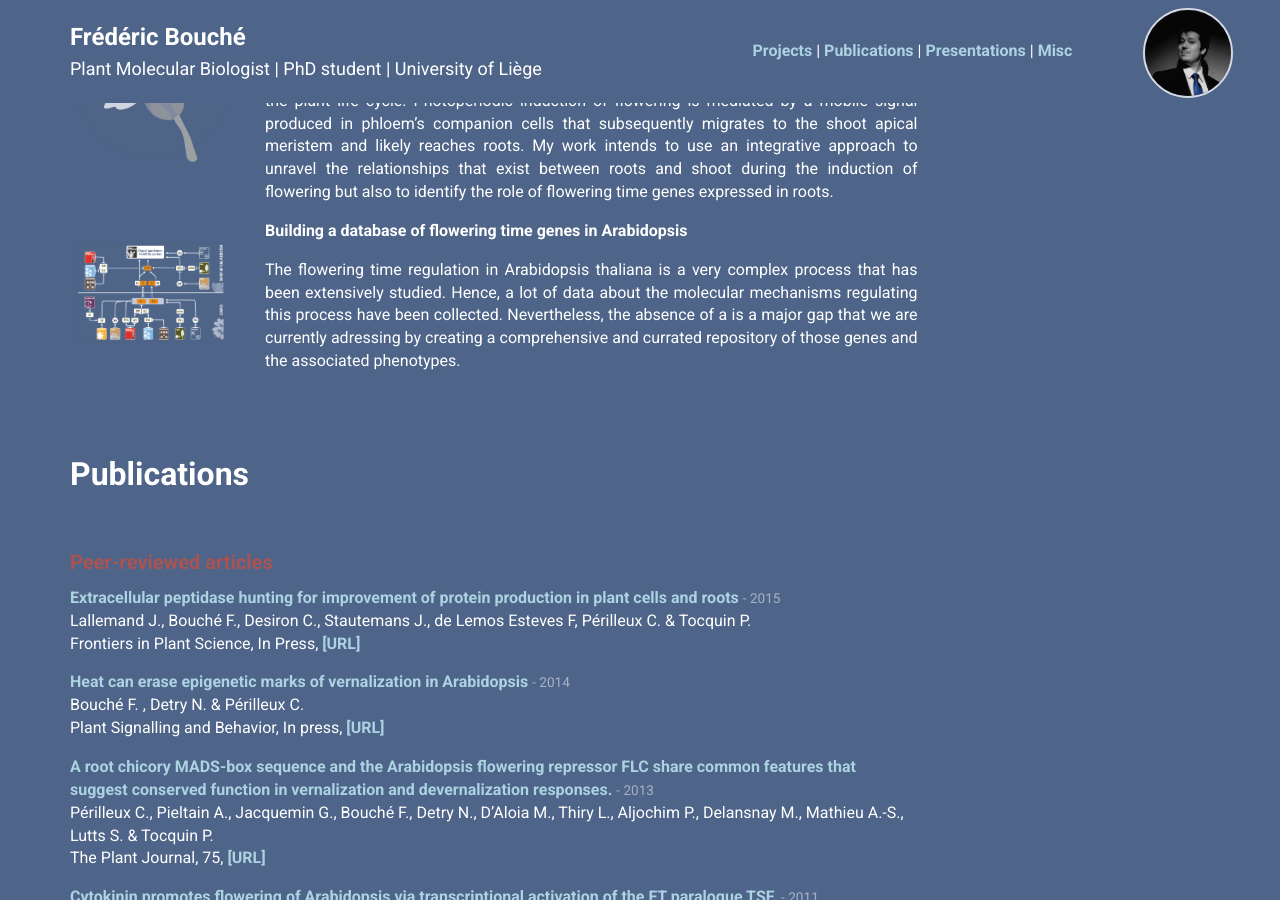
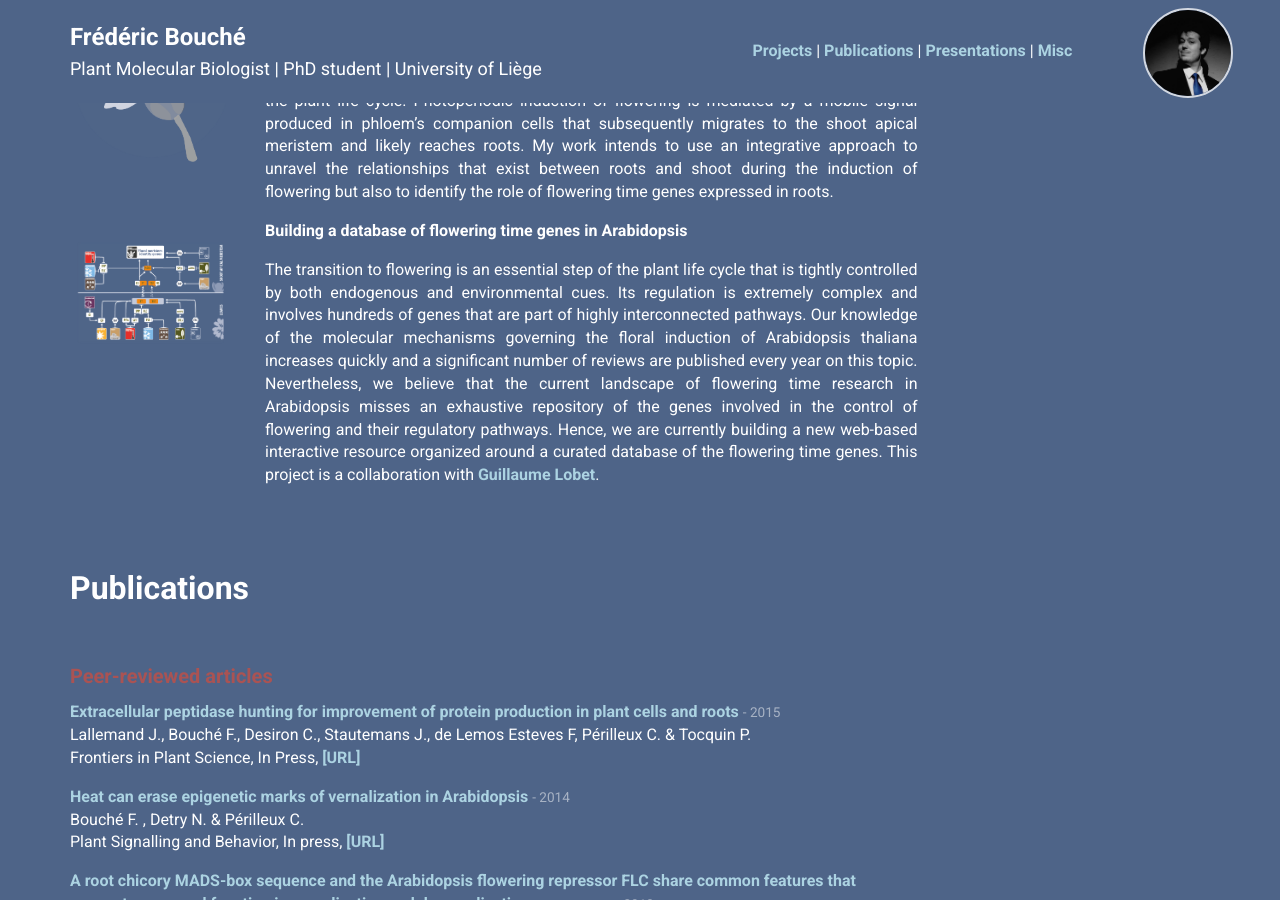
Before and after one commit to fredericbouche/fredericbouche.github.io, a Jekyll site: the page built from index.html, in a window 1280 px wide and 900 px high, scrolled down 679 px. Built offline with Jekyll 4.4.1, drawn with Linux system fonts in a browser that asks for light colours; nearby versions of some CDN libraries.

Commit message:
2015_02_7_commit

```diff
--- a/_config.yml
+++ b/_config.yml
@@ -3,5 +3,4 @@ markdown: kramdown
 
 # http://jekyllrb.com/docs/github-pages/#project-page-url-structure
 # baseurl: /fredericbouche.github.io
-
 baseurl: http://fredericbouche.github.io
--- a/_data/projects.yml
+++ b/_data/projects.yml
@@ -7,7 +7,6 @@
 -
   name: 'Building a database of flowering time genes in Arabidopsis'
   description: >
-    The flowering time regulation in Arabidopsis thaliana is a very complex process that has been extensively studied. Hence, a lot of data about the molecular mechanisms regulating this process have been collected. Nevertheless, the absence of a is a major gap that we are currently adressing by creating a comprehensive and currated repository of those genes and the associated phenotypes.
+    The transition to flowering is an essential step of the plant life cycle that is tightly controlled by both endogenous and environmental cues. Its regulation is extremely complex and involves hundreds of genes that are part of highly interconnected pathways. Our knowledge of the molecular mechanisms governing the floral induction of Arabidopsis thaliana increases quickly and a significant number of reviews are published every year on this topic. Nevertheless, we believe that the current landscape of flowering time research in Arabidopsis misses an exhaustive repository of the genes involved in the control of flowering and their regulatory pathways. Hence, we are currently building a new web-based interactive resource organized around a curated database of the flowering time genes. This project is a collaboration with [Guillaume Lobet](www.guillaumelobet.be).
   image: /img/flo.png
-
-  #url: http://ianli.com/thesis/
+  # url: http://ianli.com/thesis/
```
Also changed, not shown: 1 other file.
